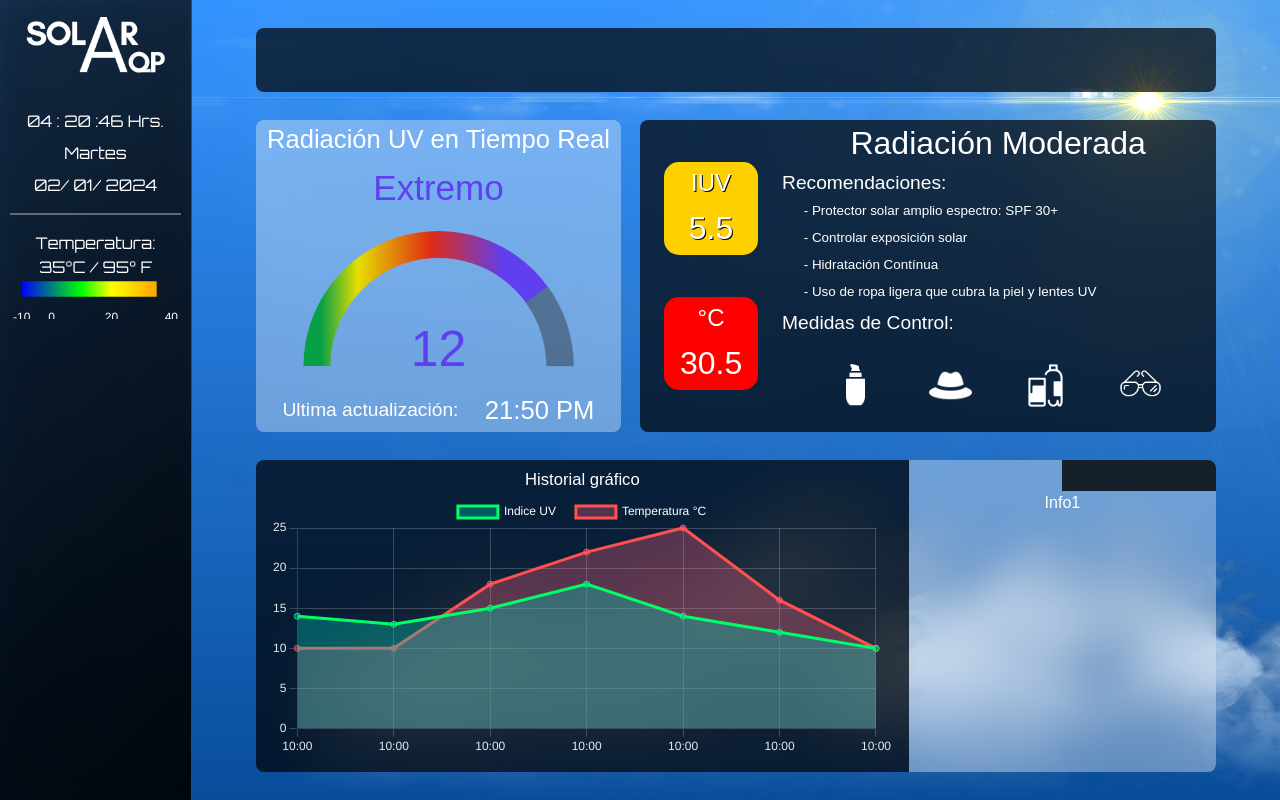
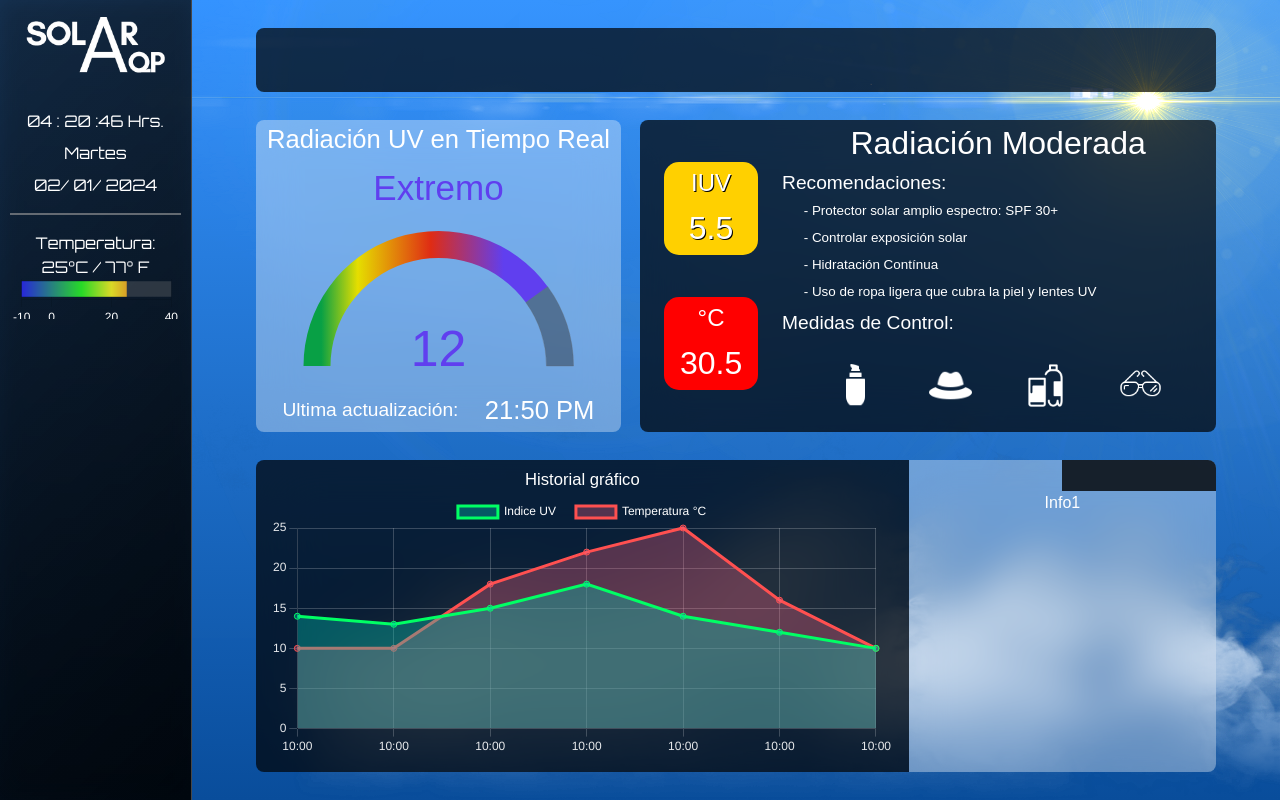
Before and after one commit to bryan201429/SolarAqp, a React (Vite) app: page / in a window 1280 px wide. Built offline with nearby package versions, Linux system fonts and the light colour scheme; a web font is replaced by a local one.

Commit message:
Bar Chart Updated

```diff
--- a/src/components/gradientBar/GradientBar.jsx
+++ b/src/components/gradientBar/GradientBar.jsx
@@ -28,6 +28,13 @@ export default function GradientBar({data}){
                     labels:["°C"],
                     datasets: [
                         {
+                            label: 'Background',
+                            data: [[minTemp, maxTemp]],
+                            backgroundColor: 'rgba(128, 128, 128, 0.3)', // Gris semitransparente
+                            barThickness: 15,
+                            order: 1, // Para asegurarse de que esté en el fondo
+                        },
+                        {
                             label:'Temperature',
                             data: [[minTemp, data.temperatura]],
                             backgroundColor: (context) => {
@@ -42,10 +49,11 @@ export default function GradientBar({data}){
                                 gradient.addColorStop(0, 'rgba(0,0,255,1)');
                                 gradient.addColorStop(0.4, 'rgba(0,255,0,1)');
                                 gradient.addColorStop(0.6, 'rgba(255,255,0,1)');
-                                gradient.addColorStop(0.9, 'orange');
+                                gradient.addColorStop(0.9, 'rgba(255,10,0,1)');
                                 return gradient;
                               },
                             barThickness: 15,
+                            order: 2, // Para asegurarse de que esté en el frente
                         }
                     ]
                 }}
@@ -61,7 +69,8 @@ export default function GradientBar({data}){
                             }
                         },
                         y:{
-                            display:false
+                            display:false,
+                            stacked: true
                         }
                     },
                     responsive: true,
--- a/src/components/sidebar/Sidebar.jsx
+++ b/src/components/sidebar/Sidebar.jsx
@@ -9,7 +9,7 @@ export default function Sidebar(){
     const [time, setTime] = useState('');
     const [today, setToday] = useState('');
     const [fullDate,setfullDate] = useState('');
-    const temperaturaC=35;
+    const temperaturaC=25;
     const temperaturaF= temperaturaC*9/5+32
 
 useEffect(()=>{
```
